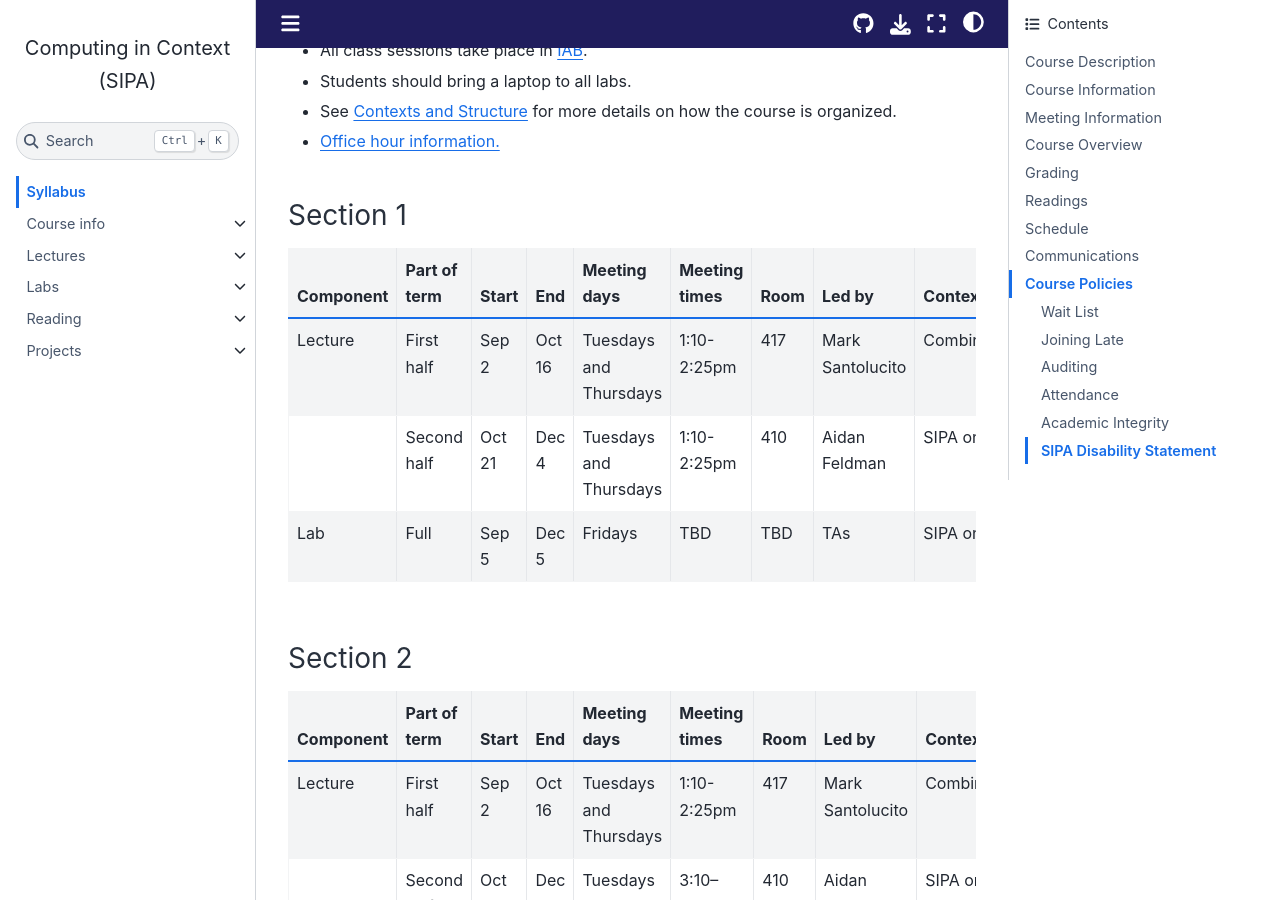
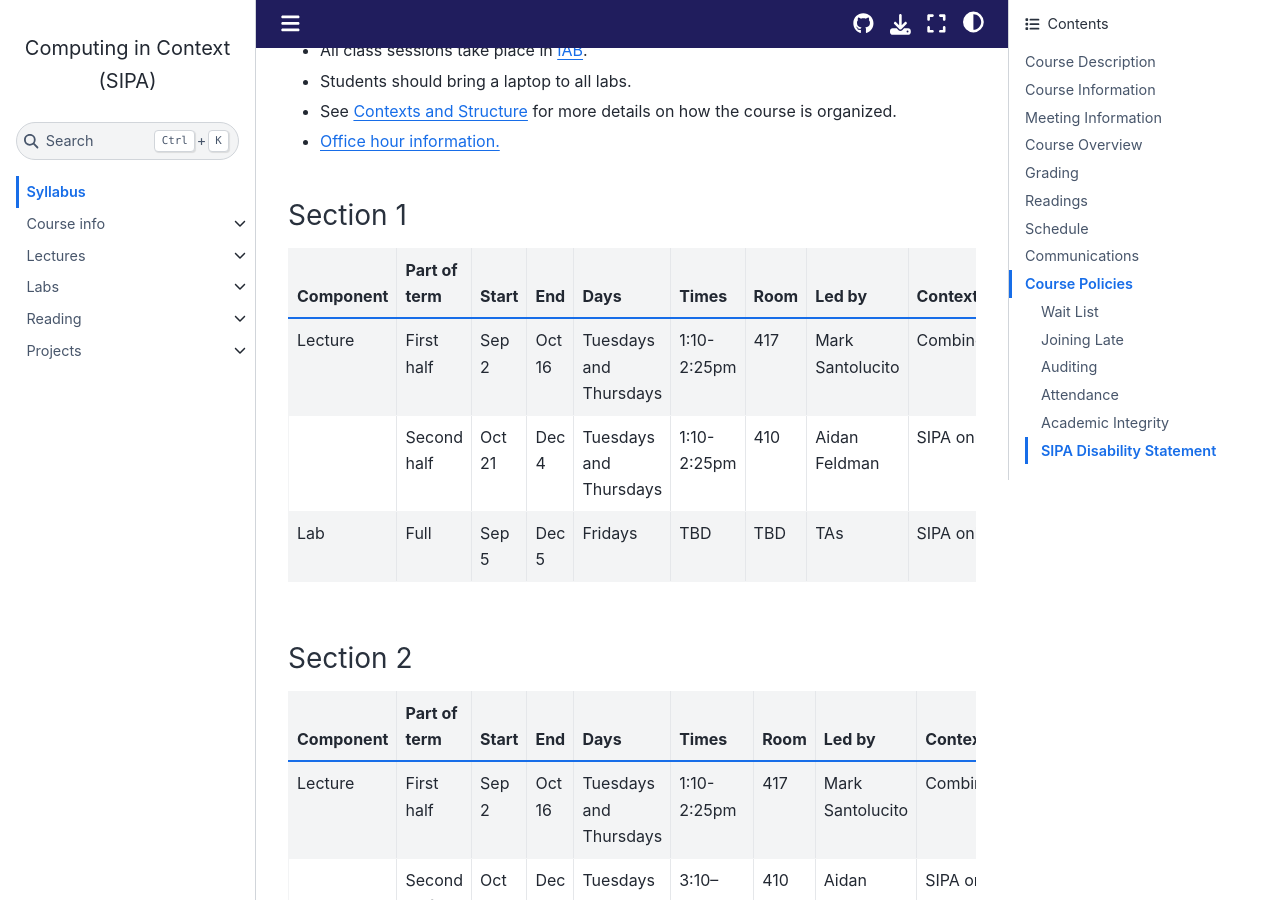
Before and after one commit to afeld/computing-in-context, a Jupyter Book: the page built from index.md, in a window 1280 px wide and 900 px high, scrolled down 1345 px. Built offline with Jupyter Book 1.0.4 settings and Sphinx 7.4.7 and the Sphinx Book theme 1.1.4, drawn with Linux system fonts in a browser that asks for light colours; pages that are not in the unit, such as notebooks, are missing from menus; comment, search, counter and statistics services are not loaded.

Commit message:
condense meeting table

```diff
--- a/index.md
+++ b/index.md
@@ -39,15 +39,15 @@ This introductory course will explore computing concepts and coding in the conte
 
 ### Section 1
 
-| Component | Part of term | Start  | End    | Meeting days           | Meeting times | Room | Led by           | Contexts  |
-| --------- | ------------ | ------ | ------ | ---------------------- | ------------- | ---- | ---------------- | --------- |
-| Lecture   | First half   | Sep 2  | Oct 16 | Tuesdays and Thursdays | 1:10-2:25pm   | 417  | Mark Santolucito | Combined  |
-|           | Second half  | Oct 21 | Dec 4  | Tuesdays and Thursdays | 1:10-2:25pm   | 410  | Aidan Feldman    | SIPA only |
-| Lab       | Full         | Sep 5  | Dec 5  | Fridays                | TBD           | TBD  | TAs              | SIPA only |
+| Component | Part of term | Start  | End    | Days                   | Times       | Room | Led by           | Contexts  |
+| --------- | ------------ | ------ | ------ | ---------------------- | ----------- | ---- | ---------------- | --------- |
+| Lecture   | First half   | Sep 2  | Oct 16 | Tuesdays and Thursdays | 1:10-2:25pm | 417  | Mark Santolucito | Combined  |
+|           | Second half  | Oct 21 | Dec 4  | Tuesdays and Thursdays | 1:10-2:25pm | 410  | Aidan Feldman    | SIPA only |
+| Lab       | Full         | Sep 5  | Dec 5  | Fridays                | TBD         | TBD  | TAs              | SIPA only |
 
 ### Section 2
 
-| Component | Part of term | Start  | End    | Meeting days           | Meeting times | Room | Led by           | Contexts  |
+| Component | Part of term | Start  | End    | Days                   | Times         | Room | Led by           | Contexts  |
 | --------- | ------------ | ------ | ------ | ---------------------- | ------------- | ---- | ---------------- | --------- |
 | Lecture   | First half   | Sep 2  | Oct 16 | Tuesdays and Thursdays | 1:10-2:25pm   | 417  | Mark Santolucito | Combined  |
 |           | Second half  | Oct 21 | Dec 4  | Tuesdays and Thursdays | 3:10–4:25pm\* | 410  | Aidan Feldman    | SIPA only |
```
